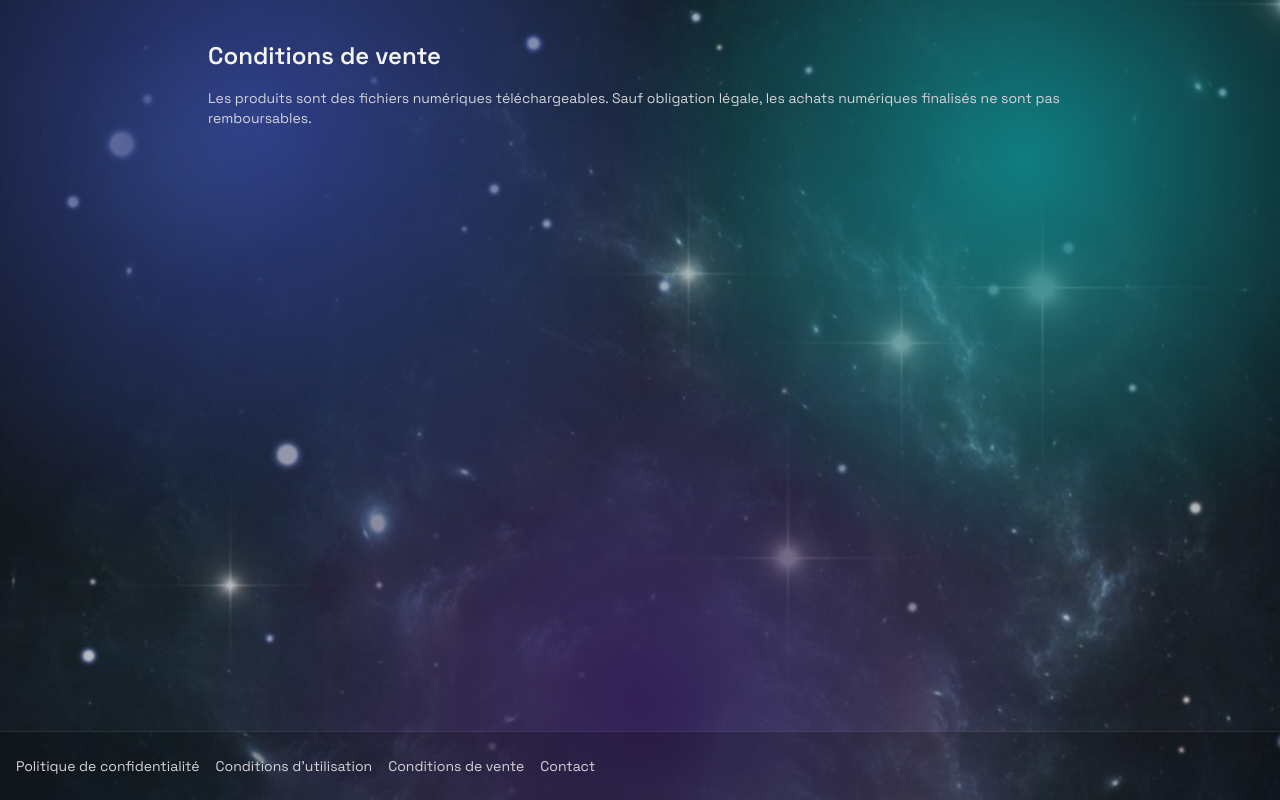
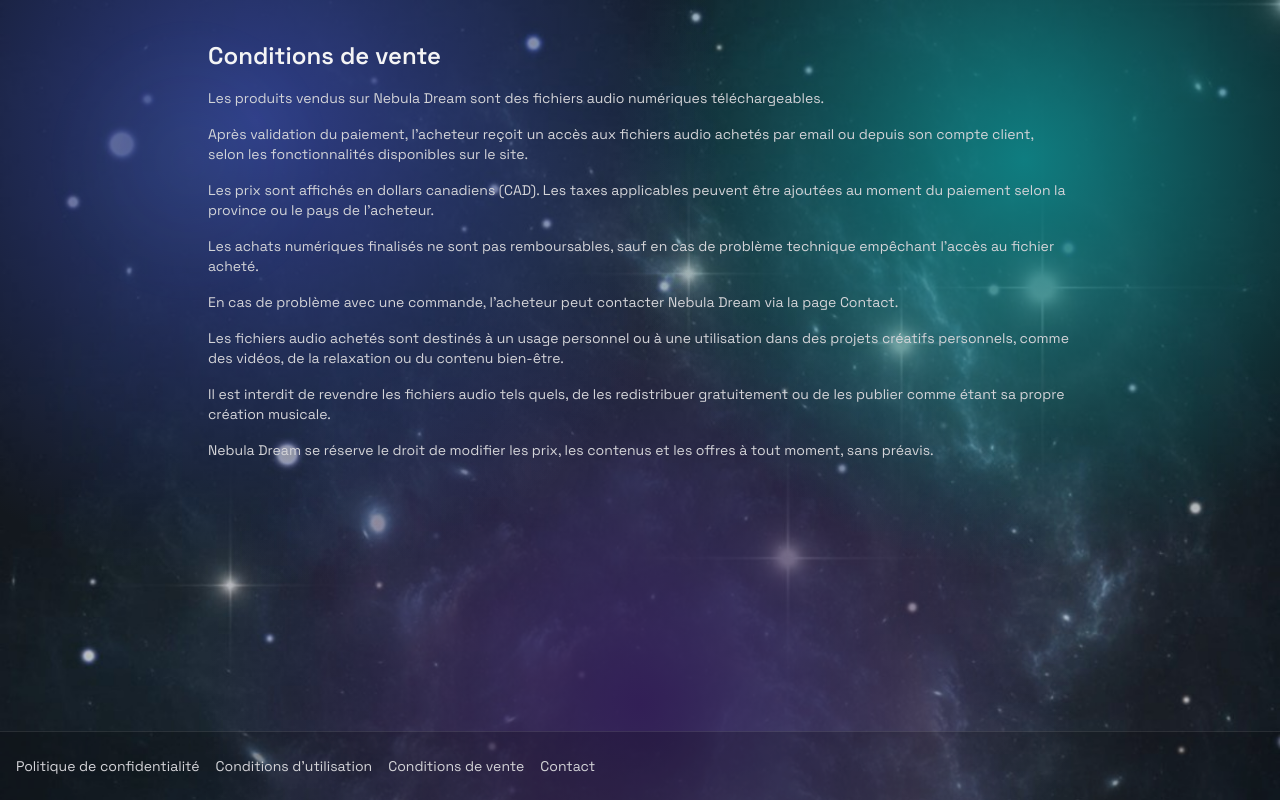
Before and after one commit to vievent7/nebula-dream, a Next.js app: page /legal/sales in a window 1280 px wide. Built offline with nearby package versions, Linux system fonts and the light colour scheme.

Commit message:
Expand legal sales conditions content

```diff
--- a/src/app/legal/sales/page.tsx
+++ b/src/app/legal/sales/page.tsx
@@ -2,10 +2,48 @@
   return (
     <main className="mx-auto max-w-4xl px-4 py-10 text-zinc-100">
       <h1 className="text-2xl font-semibold">Conditions de vente</h1>
-      <p className="mt-4 text-sm text-zinc-300">
-        Les produits sont des fichiers numériques téléchargeables. Sauf obligation légale, les
-        achats numériques finalisés ne sont pas remboursables.
-      </p>
+
+      <section className="mt-4 space-y-4 text-sm text-zinc-300">
+        <p>
+          Les produits vendus sur Nebula Dream sont des fichiers audio numériques téléchargeables.
+        </p>
+
+        <p>
+          Après validation du paiement, l&apos;acheteur reçoit un accès aux fichiers audio achetés
+          par email ou depuis son compte client, selon les fonctionnalités disponibles sur le site.
+        </p>
+
+        <p>
+          Les prix sont affichés en dollars canadiens (CAD). Les taxes applicables peuvent être
+          ajoutées au moment du paiement selon la province ou le pays de l&apos;acheteur.
+        </p>
+
+        <p>
+          Les achats numériques finalisés ne sont pas remboursables, sauf en cas de problème
+          technique empêchant l&apos;accès au fichier acheté.
+        </p>
+
+        <p>
+          En cas de problème avec une commande, l&apos;acheteur peut contacter Nebula Dream via la
+          page Contact.
+        </p>
+
+        <p>
+          Les fichiers audio achetés sont destinés à un usage personnel ou à une utilisation dans
+          des projets créatifs personnels, comme des vidéos, de la relaxation ou du contenu
+          bien-être.
+        </p>
+
+        <p>
+          Il est interdit de revendre les fichiers audio tels quels, de les redistribuer
+          gratuitement ou de les publier comme étant sa propre création musicale.
+        </p>
+
+        <p>
+          Nebula Dream se réserve le droit de modifier les prix, les contenus et les offres à tout
+          moment, sans préavis.
+        </p>
+      </section>
     </main>
   );
 }
```
